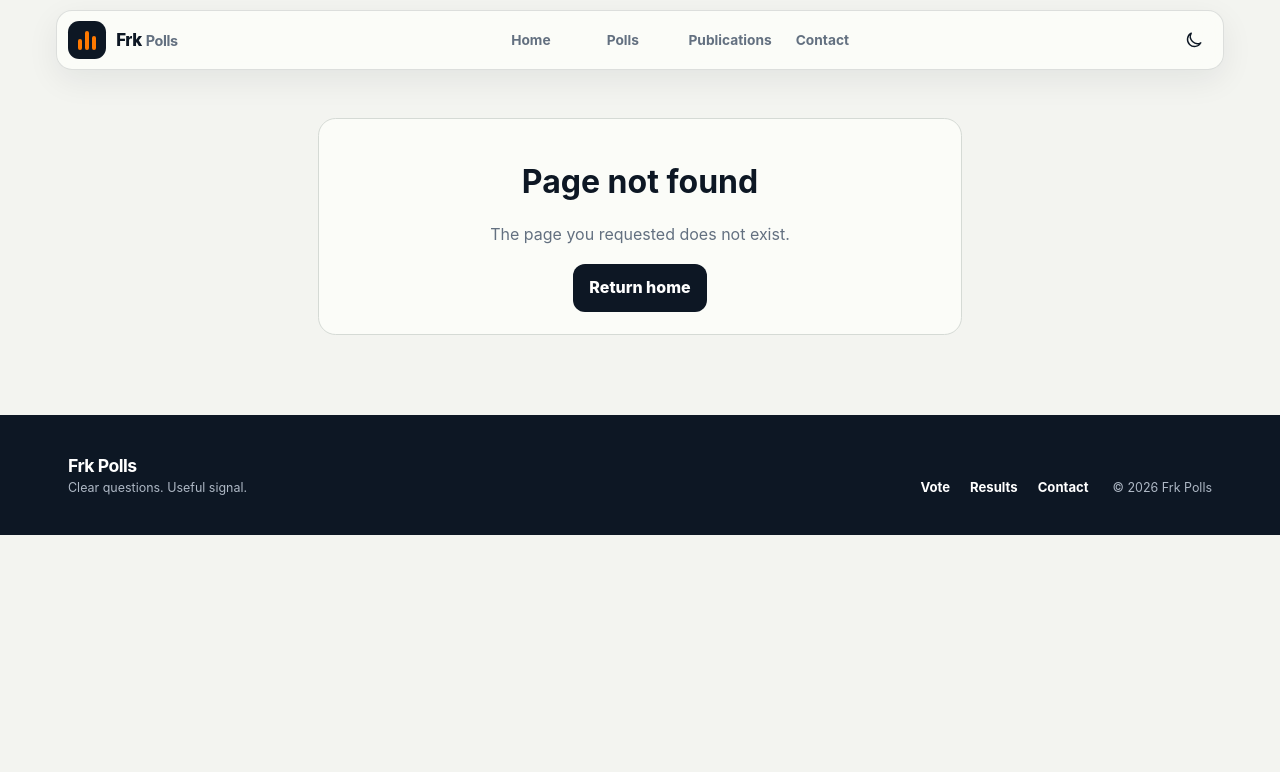
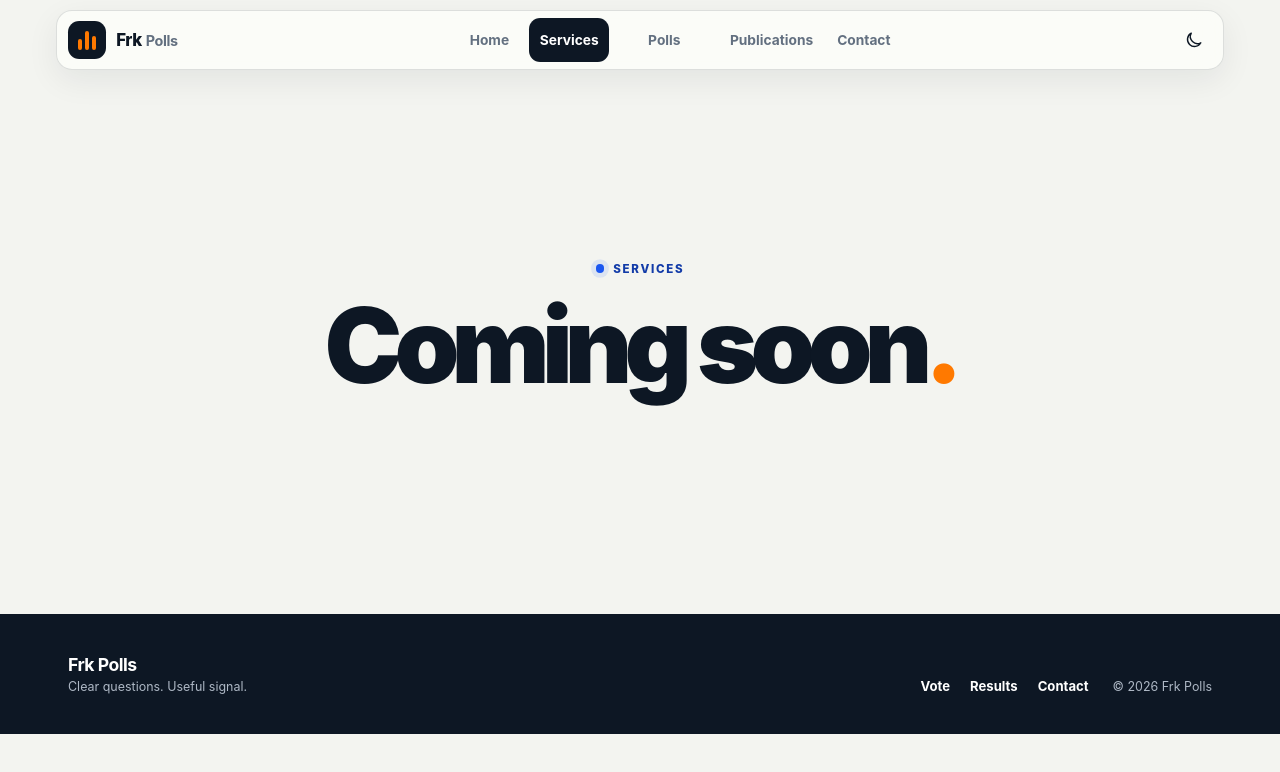
Before and after one commit to fr-konuko/Fr_K-Polls, a Next.js app: page /services in a window 1280 px wide. Before the commit this address had no page. Shown: the top 772 px of the page. Built offline with nearby package versions, Linux system fonts and the light colour scheme.

Commit message:
Add Services coming soon page

```diff
--- a/app/globals.css
+++ b/app/globals.css
@@ -435,6 +435,12 @@ a.admin-poll:hover { border-color: var(--blue); }
 .contact-topics li::before { width: 0.45rem; height: 0.45rem; flex: 0 0 0.45rem; border-radius: 50%; background: var(--accent); content: ""; }
 .contact-page-content .contact-form { align-self: start; }
 
+/* Services */
+.services-page { display: grid; min-height: min(68svh, 48rem); place-items: center; text-align: center; }
+.services-message .overline { justify-content: center; }
+.services-message h1 { margin: 0; font-size: clamp(3rem, 9vw, 6.5rem); font-weight: 890; letter-spacing: -0.075em; line-height: 0.95; }
+.services-message h1 span { color: var(--accent); }
+
 @media (min-width: 30rem) {
   .hero-actions { display: flex; align-items: center; }
   .hero-actions .button { width: auto; }
--- /dev/null
+++ b/app/services/page.tsx
@@ -0,0 +1,14 @@
+import type { Metadata } from "next";
+
+export const metadata: Metadata = { title: "Services" };
+
+export default function ServicesPage() {
+  return (
+    <main className="shell page app-page services-page">
+      <div className="services-message">
+        <span className="overline"><i /> Services</span>
+        <h1>Coming soon<span>.</span></h1>
+      </div>
+    </main>
+  );
+}
--- a/components/SiteHeader.tsx
+++ b/components/SiteHeader.tsx
@@ -30,6 +30,7 @@ export function SiteHeader() {
 
   const links = [
     { href: "/", label: "Home" },
+    { href: "/services", label: "Services" },
   ];
   const menus = [
     {
```
